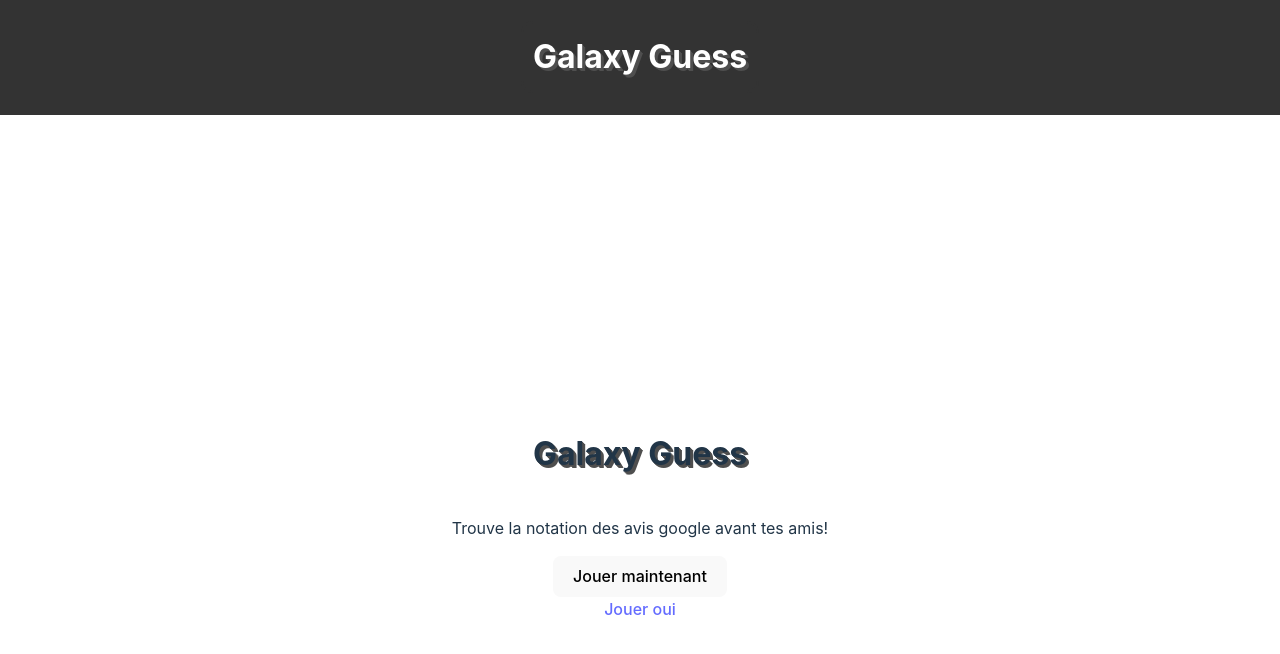
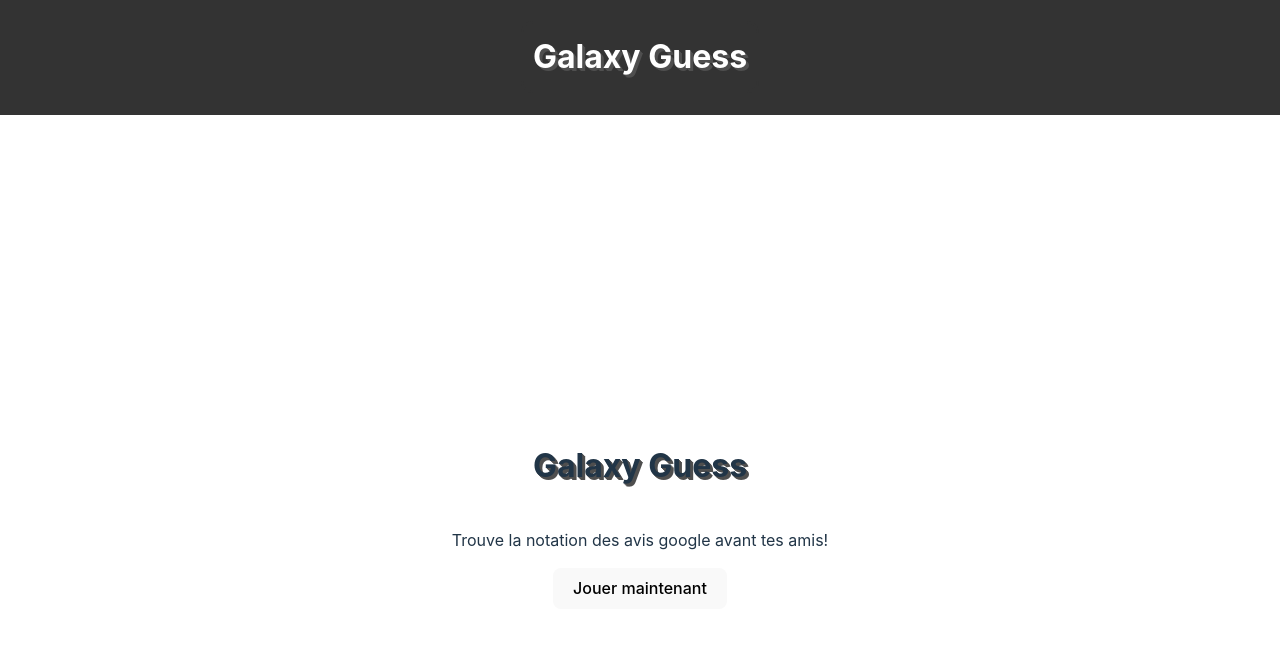
Before and after one commit to GalaxyGuess/GalaxyGuessFront, a Vue app: page / in a window 1280 px wide. Shown: the top 654 px of the page. Built offline with nearby package versions, Linux system fonts and the light colour scheme.

Commit message:
homepage

```diff
--- a/src/pages/Home.vue
+++ b/src/pages/Home.vue
@@ -17,7 +17,6 @@ const goToJoinPage = () => {
             Trouve la notation des avis google avant tes amis!
         </p>
         <button @click="goToJoinPage">Jouer maintenant</button>
-        <RouterLink :to="'/join'">Jouer oui</RouterLink>
     </main>
 </template>
 
```
